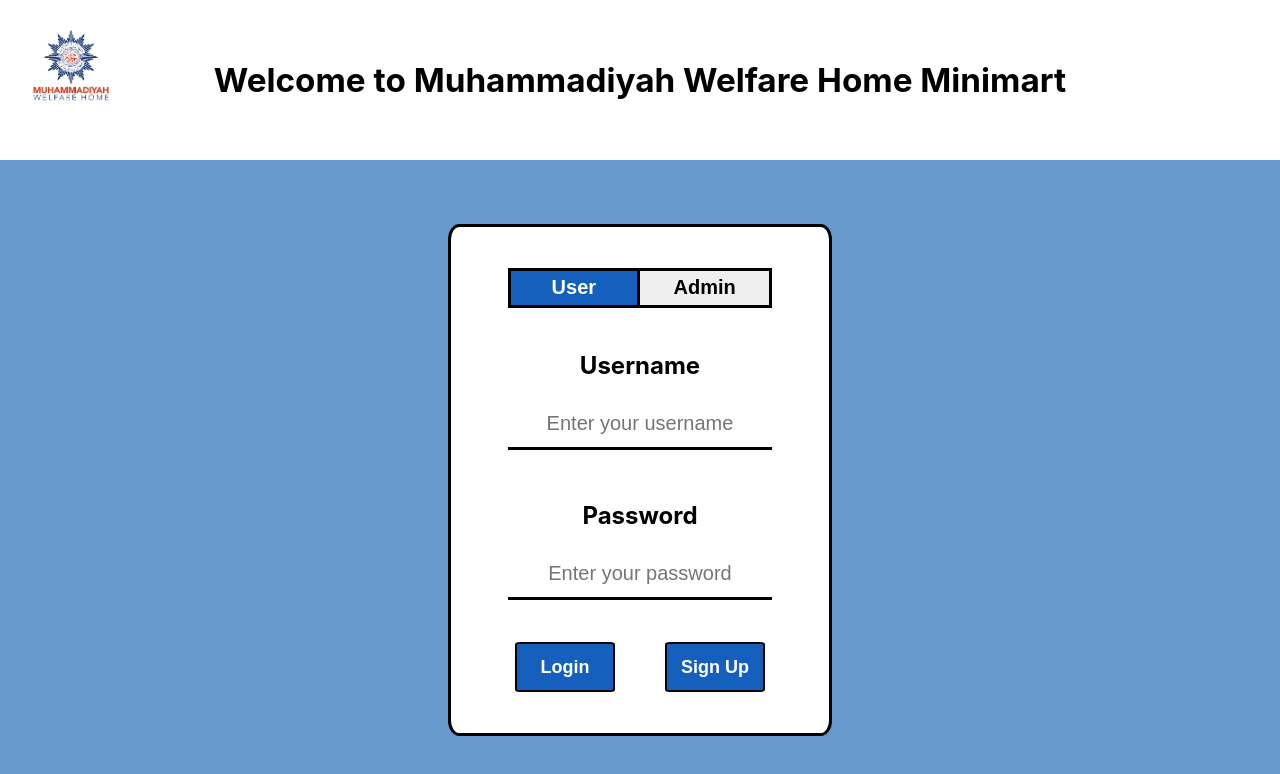
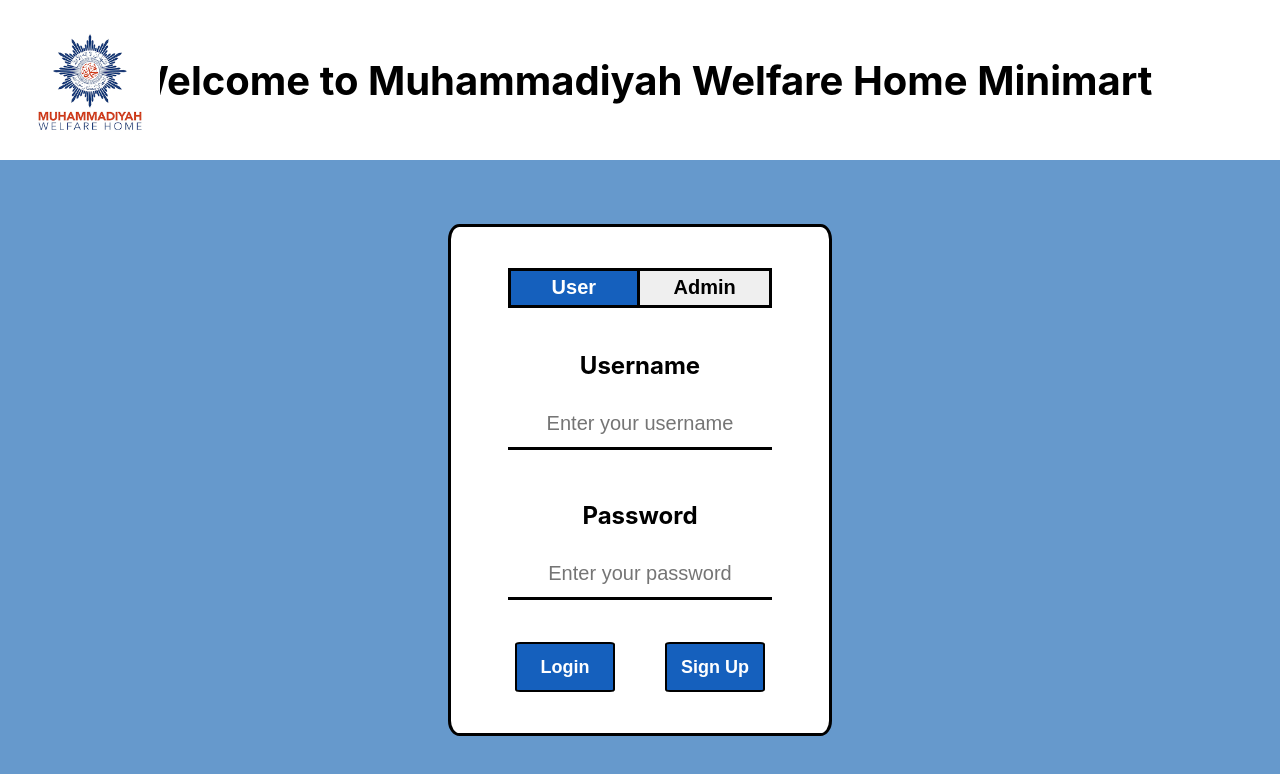
Before and after one commit to ShaoZhi21/Minimart, a React (Create React App) app: page / in a window 1280 px wide. Shown: the top 774 px of the page. Built offline with nearby package versions, Linux system fonts and the light colour scheme.

Commit message:
Updated CSS

```diff
--- a/src/App.css
+++ b/src/App.css
@@ -20,18 +20,18 @@
 }
 
 .Logo{
-  min-width: 100px;
+  min-width: 140px;
   max-width: 160px;
   width: 8%;
-  min-height: 100px;
+  min-height: 140px;
   max-height: 160px;
   position: absolute;
   left: 20px;
   top: 20px;
 }
 
-.WelcomeText{
-  font-size: 2.6vw;
+.WelcomeText {
+  font-size: 40px;
 }
 
 .HomePageBottomDiv{
```
